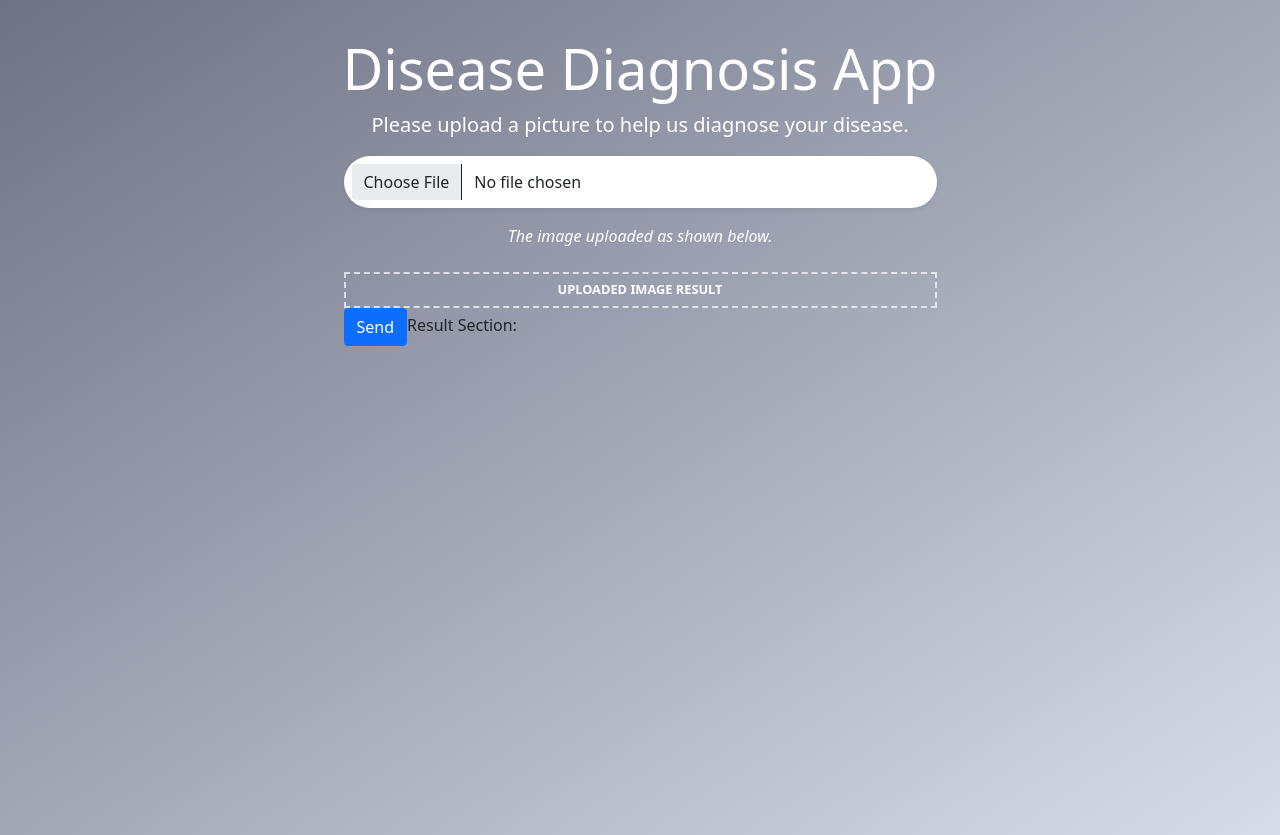
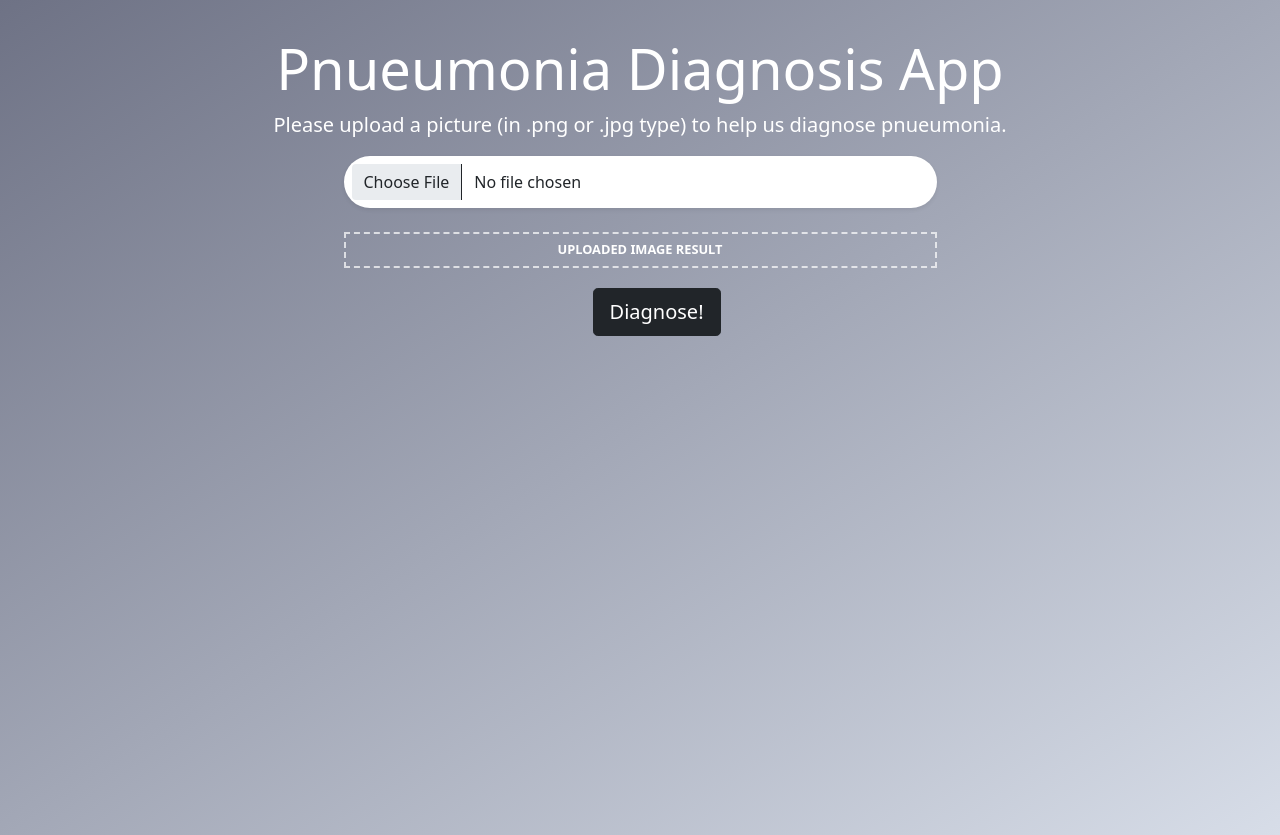
Before and after one commit to 9649Y-Yang/Final_project-disease_diagnosis_app, a React (Create React App) app: page / in a window 1280 px wide. Built offline with nearby package versions, Linux system fonts and the light colour scheme.

Commit message:
finish server.py

```diff
--- a/src/App.css
+++ b/src/App.css
@@ -39,6 +39,14 @@ body {
   background-image: linear-gradient(147deg, #6e7285 0%, #d7dde8 100%);
 }
 
+.btn {
+  position: relative;
+  left: 42%;
+  padding: 10px;
+  margin-top: 20px;
+}
+
+
 .title {
   font-size: 3.5rem;
   font-weight: 300;
--- a/src/App.js
+++ b/src/App.js
@@ -12,11 +12,6 @@ function App() {
   const [error, setError] = useState(null);
 
   const fileInput = React.createRef();
-
-  // test
-  // const res = await axios.post("/routes", file );
-  //end test
-
 
   const handleImageUpload = (e) => {
     handleReset();
@@ -65,8 +60,8 @@ function App() {
 
   return (
       <div style={{margin: '35px'}}>
-        <h1 className="title">Disease Diagnosis App</h1>
-        <p className="text"> Please upload a picture to help us diagnose your disease.</p>
+        <h1 className="title">Pnueumonia Diagnosis App</h1>
+        <p className="text"> Please upload a picture (in .png or .jpg type) to help us diagnose pnueumonia.</p>
 
         <div className="row">
           <div className="col-lg-6 mx-auto">
@@ -74,7 +69,7 @@ function App() {
             // put logic inside {}
                 loading ?
                 // the ? is: if loading is true, render the following div tag, if false, render the tag after :
-                <div style={{ alignSelf: 'center', marginTop: '35px'}}>
+                <div style={{ position: 'relative', left: '48%', alignSelf: 'center', marginTop: '35px'}}>
                     <Spinner animation="border" />
                 </div> :
                 <>
@@ -87,7 +82,16 @@ function App() {
                       <ErrorMessage error={error}/>
                   }
 
-                  <p style={{ color: 'white', fontStyle: 'italic'}} className="text-center">The image uploaded as shown below.</p>
+
+                  {/* todo: if the response type changes in backend, also need to change here */}
+                  {
+                    result &&
+                    <div style= {{color:'white', fontStyle:'italic', position:'relative', left:'33%' }}>
+                      Result Section:
+                      <p>Rugby: {result.prediction.Rugby}
+                      <br></br> Soccer: {result.prediction.Soccer}</p>
+                    </div>
+                  }
 
                   <div className="image-area mt-4">
                     {
@@ -98,15 +102,8 @@ function App() {
                 </>
             }
 
-            <Button onClick={() => setLoading(true)}> Send </Button>
+            <Button variant="dark" size="lg" onClick={() => setLoading(true)}> Diagnose! </Button>
 
-
-            Result Section:
-            {/* todo: if the response type changes in backend, also need to change here */}
-            {
-              result &&
-              <img src={result.output_image} />
-            }
 
           </div>
       </div>
@@ -115,6 +112,3 @@ function App() {
 }
 
 export default App;
-
-
-// how to do a post requet in flask
```
Also changed, not shown: 1 other file (tests, documents, lock files or other folders).
